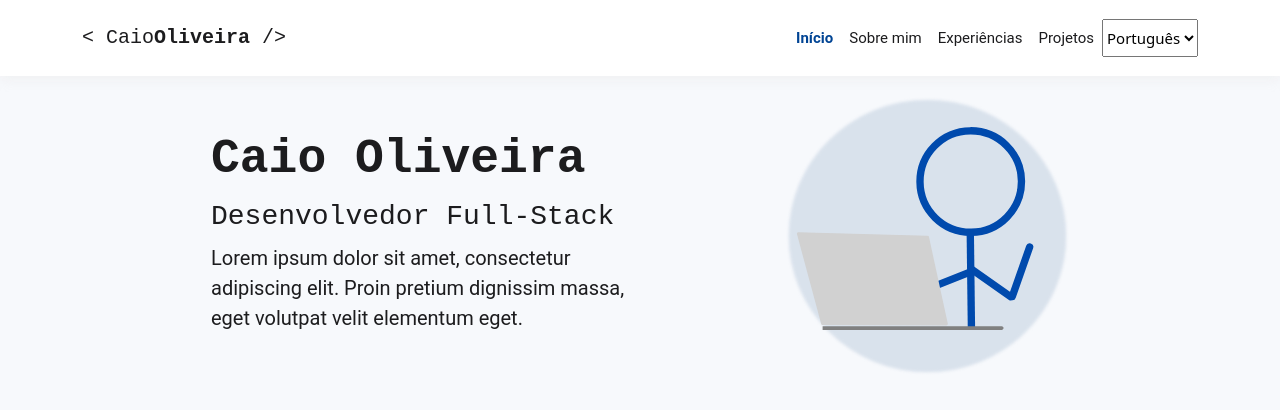
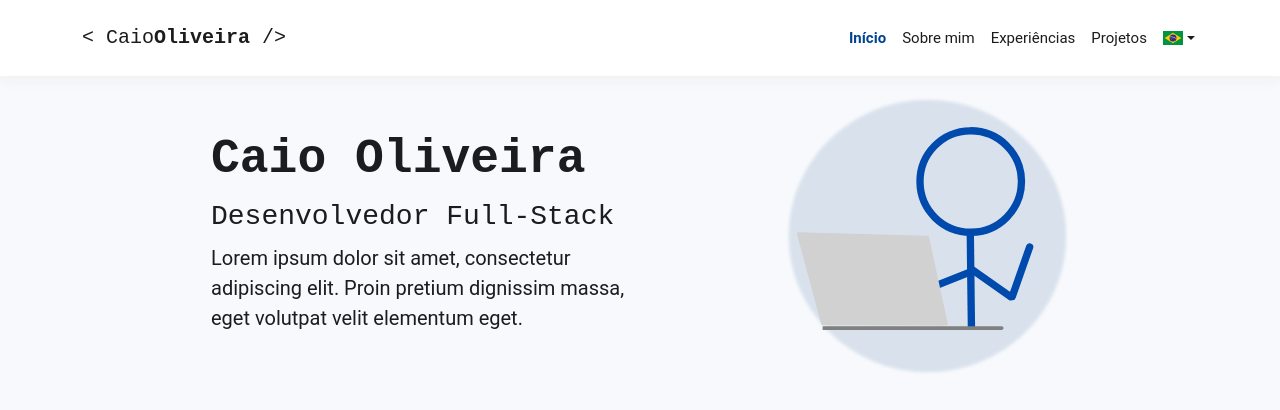
Before and after one commit to caiofov/caiofov.github.io, a React (Create React App) app: page / in a window 1280 px wide. Shown: the top 410 px of the page. Built offline with nearby package versions, Linux system fonts and the light colour scheme.

Commit message:
language selector as dropdown

```diff
--- a/src/App.css
+++ b/src/App.css
@@ -19,6 +19,9 @@
   --light-button-hover: #004494;
   --light-alert: #e63946;
   --light-navbar-background: white;
+
+  --font-family-primary: "Roboto";
+  --font-family-courier: "Courier New", Courier, monospace;
 }
 html,
 .App {
@@ -28,14 +31,14 @@ a {
   color: var(--light-link);
 }
 p {
-  font-family: "Roboto";
+  font-family: var(--font-family-primary);
   font-size: 20px;
   color: var(--light-primary);
 }
 /* TITLES */
 h1,
 .typed-h1 span {
-  font-family: "Courier New", Courier, monospace;
+  font-family: var(--font-family-courier);
   font-size: 48px;
   font-weight: bold;
   color: var(--light-primary);
@@ -67,11 +70,11 @@ nav.navbar {
 .navbar-brand {
   font-size: 15px;
   color: var(--light-primary) !important;
-  font-family: "Courier New", Courier, monospace;
+  font-family: var(--font-family-courier);
 }
 
 .navbar-nav a {
-  font-family: "Roboto";
+  font-family: var(--font-family-primary);
   text-decoration: none;
   transition: 0.2s ease-in-out;
   color: var(--light-primary);
@@ -88,6 +91,38 @@ nav.navbar {
   background-color: var(--light-background);
 }
 
+#language-selector .btn {
+  background-color: var(--light-navbar-background);
+  border: none;
+  margin-left: 5px;
+  padding: 0px 3px !important;
+  transition: 0.2s ease-in-out;
+}
+#language-selector .btn img {
+  height: 20px;
+  width: 20px;
+  margin: 0;
+}
+/* #language-selector .btn:hover {
+  box-shadow: 0 6px 4px rgba(90, 85, 85, 0.315);
+} */
+#language-selector .btn::after {
+  color: var(--light-primary);
+}
+#language-selector .language-item {
+  font-family: var(--font-family-primary);
+  font-size: 12px;
+}
+
+#language-selector .language-item img {
+  height: 15px;
+  width: 15px;
+  margin-right: 5px;
+}
+#language-selector .dropdown-menu {
+  box-shadow: 0 4px 12px rgba(225, 223, 223, 0.315);
+  min-width: fit-content;
+}
 /* HOME SECTION */
 
 #home-section {
--- a/src/components/LanguageSelector.tsx
+++ b/src/components/LanguageSelector.tsx
@@ -1,21 +1,56 @@
 import React, { useState } from "react";
-import i18n from "../i18n";
+import i18n, { LanguageCode } from "../i18n";
+import brazilFlag from "../assets/brazil_flag.svg";
+import usaFlag from "../assets/usa_flag.svg";
+import { Dropdown } from "react-bootstrap";
 
-const LanguageSelector = () => {
-  const [selectedLanguage, setSelectedLanguage] = useState(i18n.language);
+const languages = {
+  pt: { name: "Português", flag: brazilFlag },
+  en: { name: "English", flag: usaFlag },
+};
 
-  const chooseLanguage = (e: React.ChangeEvent<HTMLSelectElement>) => {
-    e.preventDefault();
-    i18n.changeLanguage(e.target.value);
-    setSelectedLanguage(e.target.value);
+const LanguageItem: React.FC<{
+  code: LanguageCode;
+  onClick: (code: LanguageCode) => void;
+}> = ({ code, onClick }) => {
+  return (
+    <Dropdown.Item
+      className="language-item p-1 d-flex align-items-center"
+      onClick={(e) => {
+        e.preventDefault();
+        onClick(code);
+      }}
+      id={code}
+    >
+      <img src={languages[code].flag} alt={languages[code].name} />
+      {" " + languages[code].name}
+    </Dropdown.Item>
+  );
+};
+
+export const LanguageSelector = () => {
+  const [selectedLanguage, setSelectedLanguage] = useState(
+    i18n.language as LanguageCode
+  );
+
+  const chooseLanguage = (code: LanguageCode) => {
+    i18n.changeLanguage(code);
+    setSelectedLanguage(code);
   };
 
   return (
-    <select defaultValue={selectedLanguage} onChange={chooseLanguage}>
-      <option value="pt">Português</option>
-      <option value="en">English</option>
-    </select>
+    <Dropdown id="language-selector" className="p-0">
+      <Dropdown.Toggle className="p-0 d-flex align-items-center">
+        <img
+          src={languages[selectedLanguage].flag}
+          alt={languages[selectedLanguage].name}
+        />
+      </Dropdown.Toggle>
+
+      <Dropdown.Menu className="p-1" style={{ width: "10px" }}>
+        <LanguageItem code="pt" onClick={chooseLanguage} />
+        <LanguageItem code="en" onClick={chooseLanguage} />
+      </Dropdown.Menu>
+    </Dropdown>
   );
 };
-
-export default LanguageSelector;
--- a/src/components/NavBar.tsx
+++ b/src/components/NavBar.tsx
@@ -1,7 +1,7 @@
 import Container from "react-bootstrap/Container";
 import Nav from "react-bootstrap/Nav";
 import Navbar from "react-bootstrap/Navbar";
-import LanguageSelector from "./LanguageSelector";
+import { LanguageSelector } from "./LanguageSelector";
 import { useTranslation } from "react-i18next";
 import React, { useState, useEffect } from "react";
 
@@ -40,8 +40,8 @@ export const NavBar = () => {
         <Navbar.Toggle aria-controls="basic-navbar-nav">
           <span className="navbar-toggle-icon"></span>
         </Navbar.Toggle>
-        <Navbar.Collapse id="basic-navbar-nav justify-content-end">
-          <Nav className="ms-auto">
+        <Navbar.Collapse id="basic-navbar-nav">
+          <Nav className="ms-auto align-items-center">
             <Nav.Link className="active" href="#home">
               {t("sections.home")}
             </Nav.Link>
--- a/src/i18n/index.ts
+++ b/src/i18n/index.ts
@@ -14,6 +14,8 @@ const resources = {
   },
 };
 
+export type LanguageCode = keyof typeof resources;
+
 i18n.use(initReactI18next).init({
   resources,
   lng: "pt",
```
